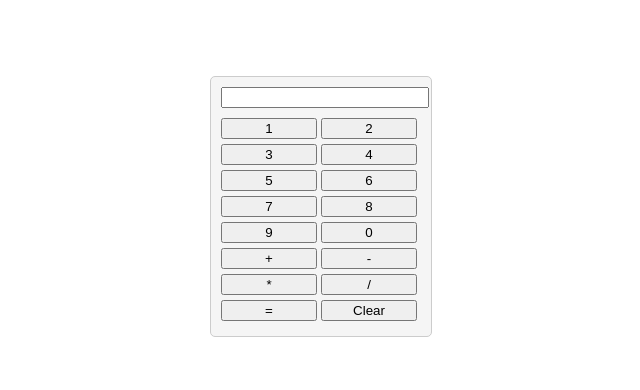
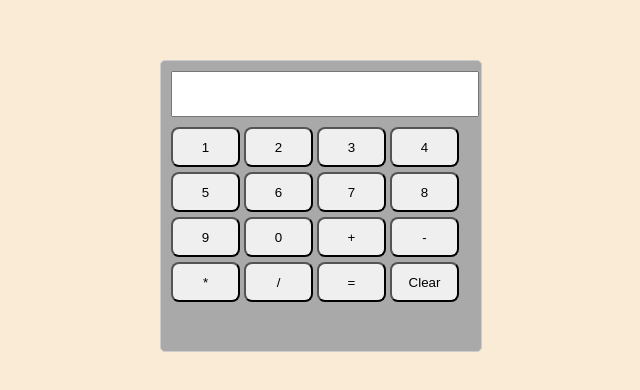
Before and after one commit to rehmansohail/calculator, a plain HTML site: page index.html in a window 1280 px wide. Shown: the part 202-592 px from the top of the page, without its empty margins (319-959 px from the left). Drawn offline with Linux system fonts and the light colour scheme.

Commit message:
added background color

```diff
--- a/style.css
+++ b/style.css
@@ -3,20 +3,26 @@ body{
     justify-content: center;
     align-items: center;
     height: 100vh;
+    background-color: antiquewhite;
 }
 
 .calculator {
-    width: 200px;
+    width: 300px;
+    height: 270px;
     padding: 10px;
     border: 1px solid #ccc;
     border-radius: 5px;
     background-color: #f5f5f5;
+    background-color: darkgrey;
   }
   input[type="text"] {
     width: 100%;
     margin-bottom: 10px;
+    height: 40px
   }
   input[type="button"] {
-    width: 48%;
+    width: 23%;
+    height: 40px;
     margin-bottom: 5px;
+    border-radius: 8px
   }
```
